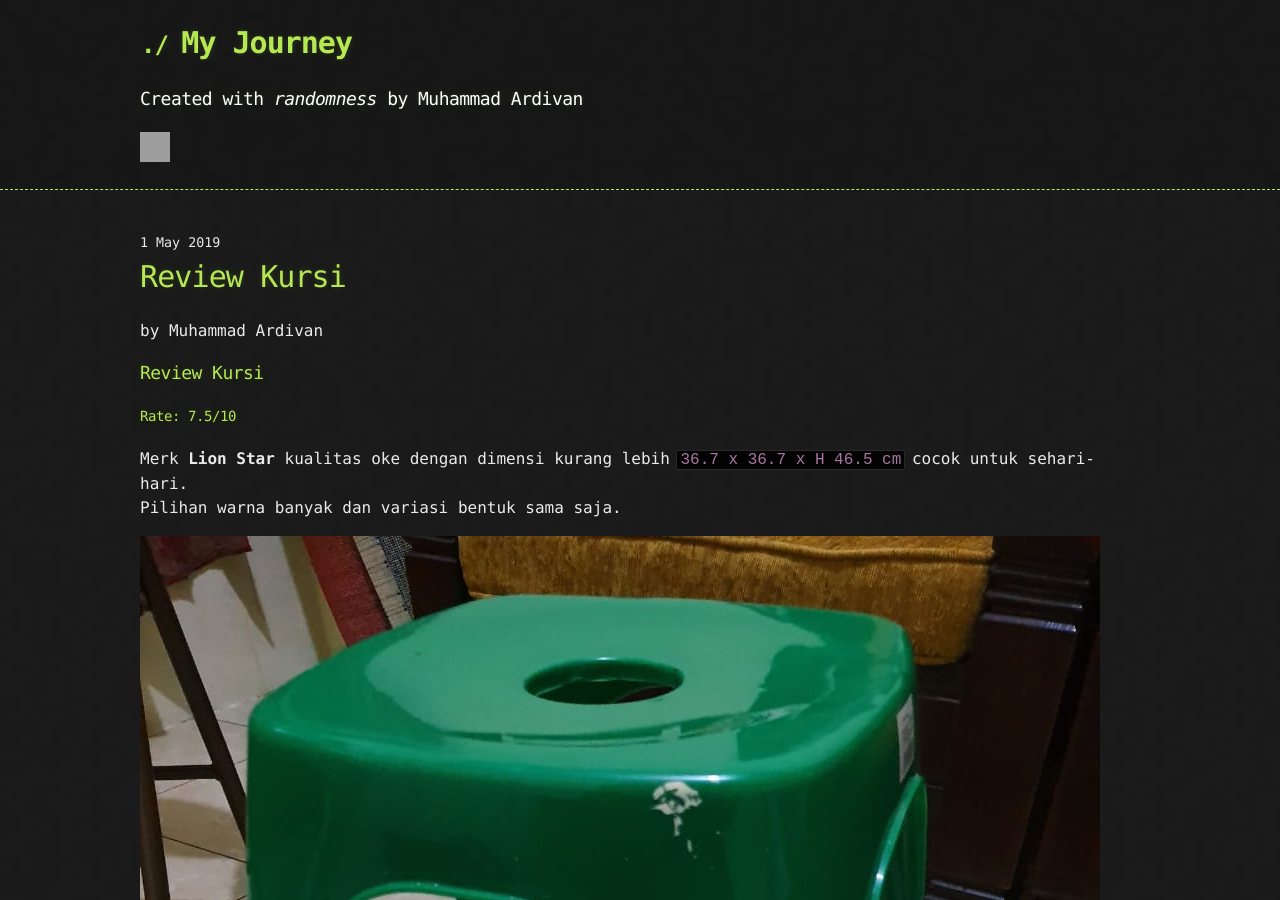
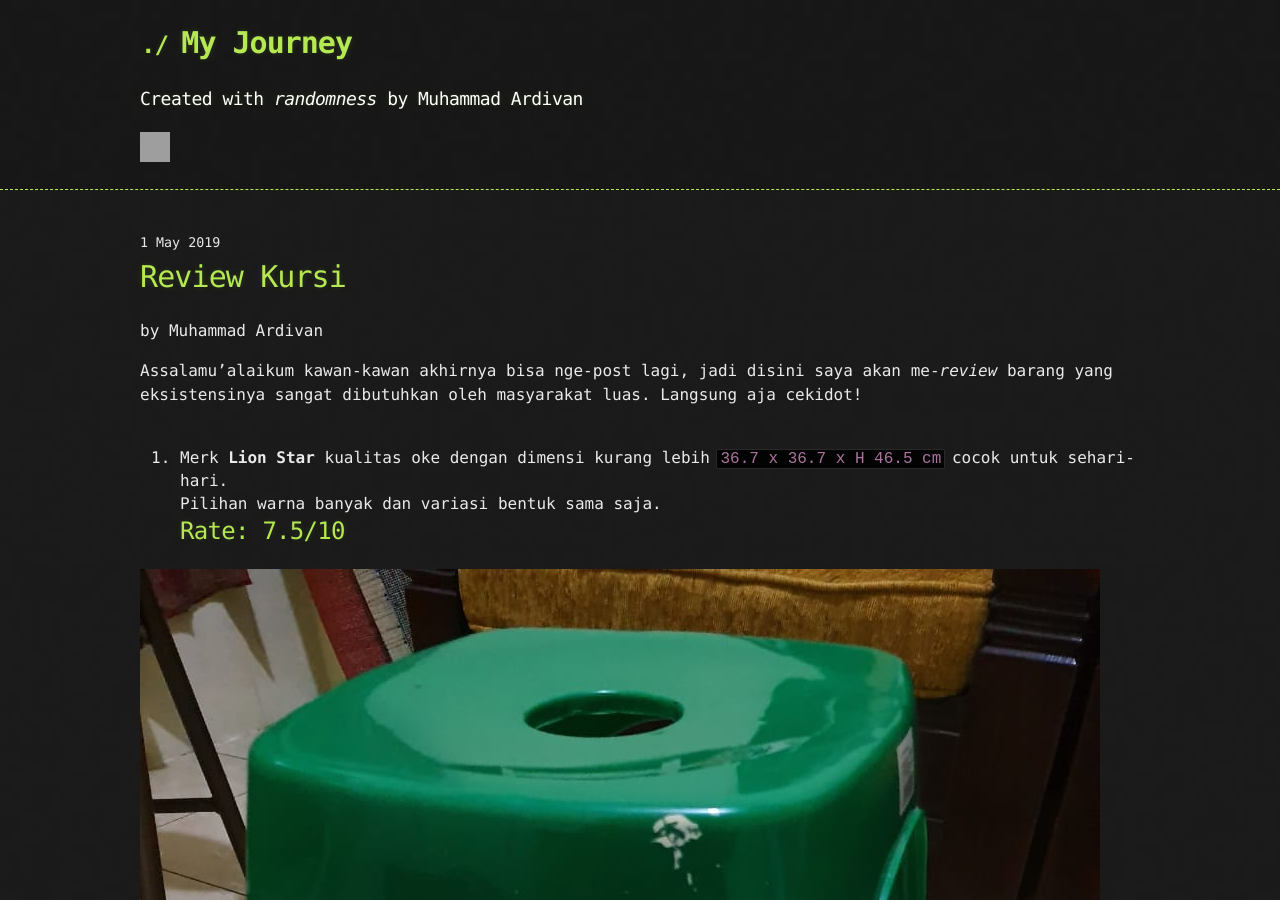
Before and after one commit to nugamuhammad/nugamuhammad.github.io, a Jekyll site: the page built from _posts/2019-05-01-review-kursi.md, in a window 1280 px wide and 900 px high. Built offline with Jekyll 4.4.1, drawn with Linux system fonts in a browser that asks for light colours; comment, search, counter and statistics services are not loaded; the repository's description, which GitHub fills in, is left out; some of the changed text lies outside the part shown; grey boxes are pictures that could not be loaded.

Commit message:
edit markdown

```diff
--- a/_posts/2019-05-01-review-kursi.md
+++ b/_posts/2019-05-01-review-kursi.md
@@ -7,17 +7,20 @@ author: Muhammad Ardivan
 tags: Review Barang
 ---
 
-### Review Kursi
+Assalamu'alaikum kawan-kawan akhirnya bisa nge-post lagi, jadi disini saya akan me-*review* barang yang eksistensinya sangat dibutuhkan oleh masyarakat luas. Langsung aja cekidot!<br><br>
 
-#### Rate: 7.5/10
-Merk **Lion Star** kualitas oke dengan dimensi kurang lebih `36.7 x 36.7 x H 46.5 cm` cocok untuk sehari-hari.<br>
+
+1. Merk **Lion Star** kualitas oke dengan dimensi kurang lebih `36.7 x 36.7 x H 46.5 cm` cocok untuk sehari-hari.<br>
 Pilihan warna banyak dan variasi bentuk sama saja.
+## Rate: 7.5/10
 
 ![useful image]({{ site.url }}/assets/images/kursi_lion.jpeg){:class="img-responsive"}
 
+<br><br>
 
-#### Rate: 8.8/10
-Merk **Soleil** kualitas oke-oke untuk dibuat duduk, berdimensi kurang lebih `39 x 33 x 60 cm`. <br>
+
+2. Merk **Soleil** kualitas oke-oke untuk dibuat duduk, berdimensi kurang lebih `39 x 33 x 60 cm`. <br>
 Harga terjangkau dan mudah didapat.
+## Rate: 8.8/10
 
 ![useful image]({{ site.url }}/assets/images/kursi_soleil.jpeg){:class="img-responsive"}
```
Also changed, not shown: 6 other files.
